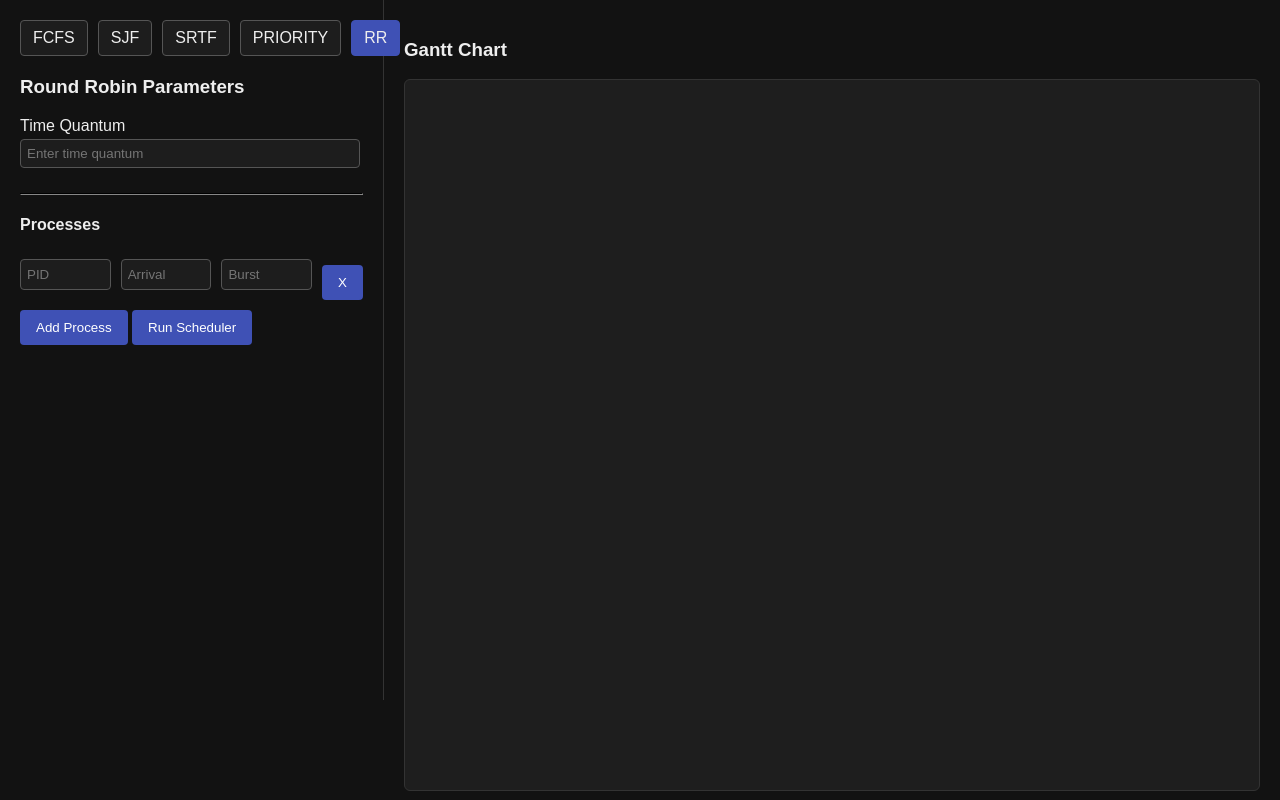
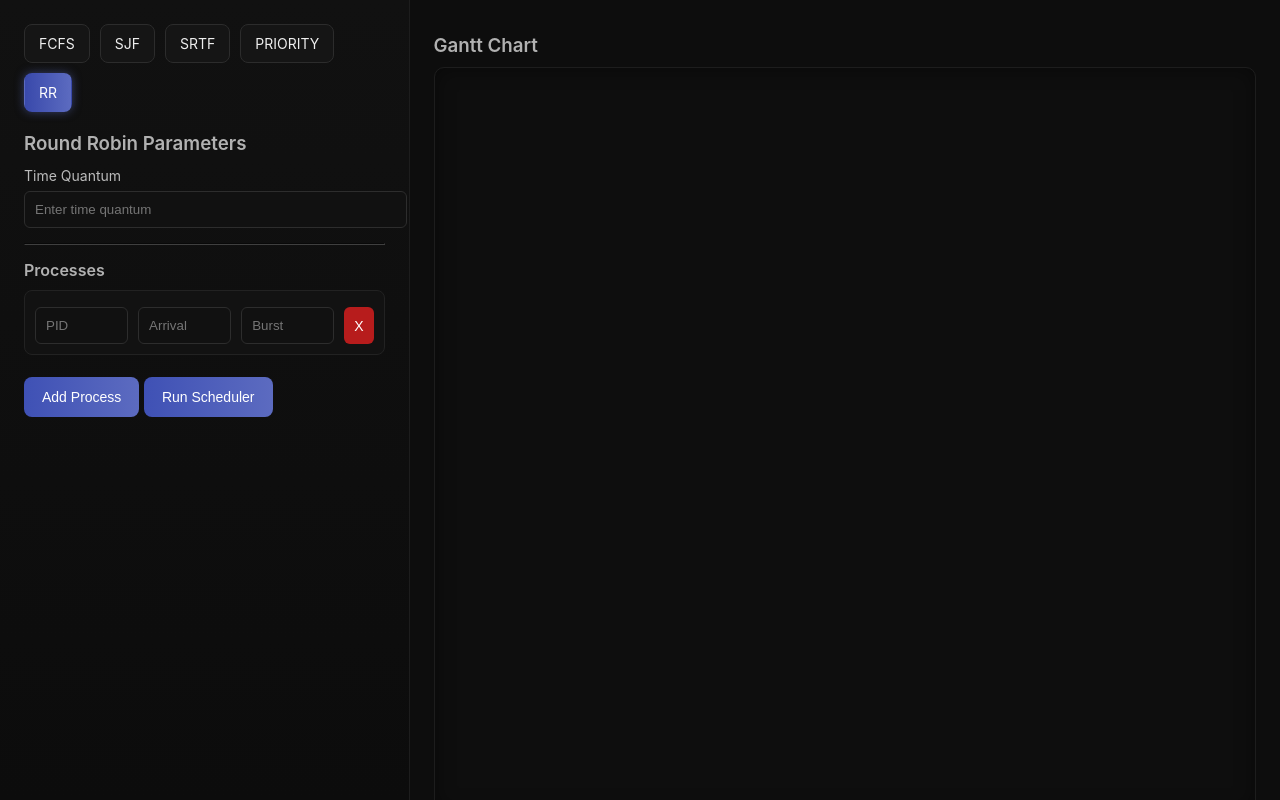
Before and after one commit to SambaranBanerjee/CPU-Schedular, a plain HTML site: page frontend/index.html in a window 1280 px wide. Drawn offline with Linux system fonts and the light colour scheme.

Commit message:
Improved UI and removed style.css page

```diff
--- a/frontend/index.html
+++ b/frontend/index.html
@@ -4,109 +4,186 @@
     <meta charset="UTF-8">
     <title>CPU Scheduling Simulator</title>
     <style>
+        /* GLOBAL */
         body {
             margin: 0;
-            background: #121212;
-            color: #eee;
-            font-family: Arial, sans-serif;
+            background: #0d0d0d;
+            color: #e6e6e6;
+            font-family: "Inter", Arial, sans-serif;
             display: flex;
             height: 100vh;
-            overflow-y: hidden;
+            overflow: hidden;
         }
 
-        /* Left panel (1/3 width) */
+        /* Left Panel */
         .left-panel {
-            width: 30%;
-            padding: 20px;
-            height: 700px;
-            border-right: 1px solid #333;
+            width: 32%;
+            padding: 24px;
+            height: 100vh;
+            border-right: 1px solid #1d1d1d;
+            background: linear-gradient(180deg, #111111, #0c0c0c);
             box-sizing: border-box;
+            overflow-y: auto;
         }
 
-        /* Right panel (2/3 width) */
+        /* Right Panel */
         .right-panel {
-            width: 70%;
-            padding: 20px;
+            width: 68%;
+            padding: 24px;
             box-sizing: border-box;
+            background: #0d0d0d;
+            overflow-y: auto;
         }
 
-        /* Scheduler type buttons */
+        /* Algorithm Buttons */
         .algo-buttons {
             display: flex;
             gap: 10px;
+            flex-wrap: wrap;
             margin-bottom: 20px;
         }
 
         .algo-btn {
-            padding: 8px 12px;
-            border: 1px solid #555;
-            background: #1d1d1d;
+            padding: 10px 14px;
+            border: 1px solid #2c2c2c;
+            background: rgba(25, 25, 25, 0.6);
+            backdrop-filter: blur(6px);
             color: #eee;
             cursor: pointer;
-            border-radius: 4px;
+            font-size: 14px;
+            border-radius: 8px;
+            transition: 0.25s ease;
+        }
+
+        .algo-btn:hover {
+            background: rgba(60, 60, 60, 0.8);
+        }
+
+        .algo-active {
+            background: linear-gradient(90deg, #3949ab, #5c6bc0);
+            border-color: transparent;
+            color: white;
+            box-shadow: 0px 0px 10px rgba(92, 107, 192, 0.5);
+        }
+
+        /* Section Headings */
+        h3, h4 {
+            margin: 10px 0;
+            font-weight: 600;
+            color: #b1b1b1;
+        }
+
+        /* Form Inputs */
+        label {
+            margin-top: 12px;
+            font-size: 14px;
+            color: #bbbbbb;
+        }
+
+        input {
+            width: 100%;
+            padding: 10px;
+            margin-top: 6px;
+            background: #111;
+            border: 1px solid #2d2d2d;
+            color: #e8e8e8;
+            border-radius: 6px;
             transition: 0.2s;
         }
 
-        .algo-btn:hover {
-            background: #272727;
+        input:focus {
+            outline: none;
+            border-color: #5c6bc0;
+            box-shadow: 0 0 6px rgba(92, 107, 192, 0.6);
         }
 
-        .algo-active {
-            background: #3f51b5;
-            border-color: #3f51b5;
-        }
-
-        /* Form styles */
-        label {
-            display: block;
-            margin-top: 10px;
-        }
-
-        input {
-            width: 95%;
-            padding: 6px;
-            margin-top: 4px;
-            margin-bottom: 10px;
-            background: #1d1d1d;
-            border: 1px solid #555;
-            color: #eee;
-            border-radius: 4px;
-        }
-
+        /* Buttons */
         button {
-            padding: 10px 16px;
+            padding: 12px 18px;
             border: none;
-            background: #3f51b5;
-            color: #fff;
+            background: linear-gradient(90deg, #3f51b5, #5c6bc0);
+            color: white;
             cursor: pointer;
-            margin-top: 10px;
-            border-radius: 4px;
+            margin-top: 12px;
+            border-radius: 8px;
+            font-size: 14px;
+            font-weight: 500;
+            transition: 0.3s ease;
         }
 
         button:hover {
-            background: #5c6bc0;
+            background: linear-gradient(90deg, #5c6bc0, #7e88d6);
+            box-shadow: 0px 0px 10px rgba(92, 107, 192, 0.4);
         }
 
-        /* Gantt chart display area */
-        #gantt-chart {
-            background: #1e1e1e;
-            border: 1px solid #333;
-            height: calc(100% - 70px);
-            border-radius: 6px;
-            padding: 10px;
-        }
-
+        /* Process Rows */
         .process-row {
             display: flex;
             gap: 10px;
+            margin-bottom: 10px;
+            background: rgba(20, 20, 20, 0.6);
+            padding: 10px;
+            border-radius: 8px;
+            border: 1px solid #222;
+            transition: 0.2s;
         }
 
+        .process-row:hover {
+            background: rgba(35, 35, 35, 0.8);
+        }
+
+        /* Inputs sizing */
         .small-input {
             width: 28%;
         }
 
         .priority-input {
-            width: 20%;
+            width: 22%;
+        }
+
+        /* Delete Button */
+        .process-row button {
+            background: #b71c1c;
+            padding: 6px 10px;
+            border-radius: 6px;
+            margin-top: 6px;
+        }
+
+        .process-row button:hover {
+            background: #d32f2f;
+        }
+
+        /* Divider */
+        hr {
+            border-color: #333;
+            opacity: 0.4;
+        }
+
+        /* GANTT CHART */
+        #gantt-chart {
+            background: rgba(15, 15, 15, 0.7);
+            border: 1px solid #1d1d1d;
+            height: calc(100% - 50px);
+            border-radius: 10px;
+            padding: 20px;
+            overflow-x: auto;
+            box-shadow: inset 0 0 20px rgba(0, 0, 0, 0.4);
+        }
+
+        /* Gantt Blocks */
+        #gantt-chart div {
+            padding: 12px 16px !important;
+            font-size: 14px;
+            margin-bottom: 8px;
+            border-radius: 6px !important;
+            color: #fff;
+            font-weight: 500;
+            transition: 0.2s ease;
+        }
+
+        #gantt-chart div:hover {
+            transform: scale(1.05);
+            box-shadow: 0 0 10px rgba(100, 149, 237, 0.4);
         }
     </style>
 </head>
```
Also changed, not shown: frontend/style.css (deleted).
